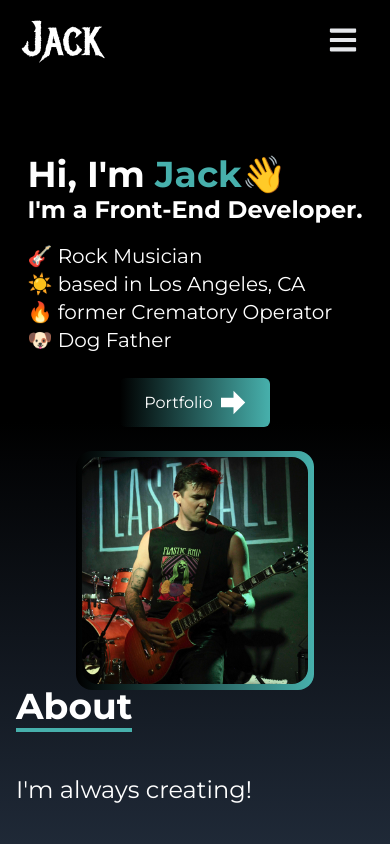
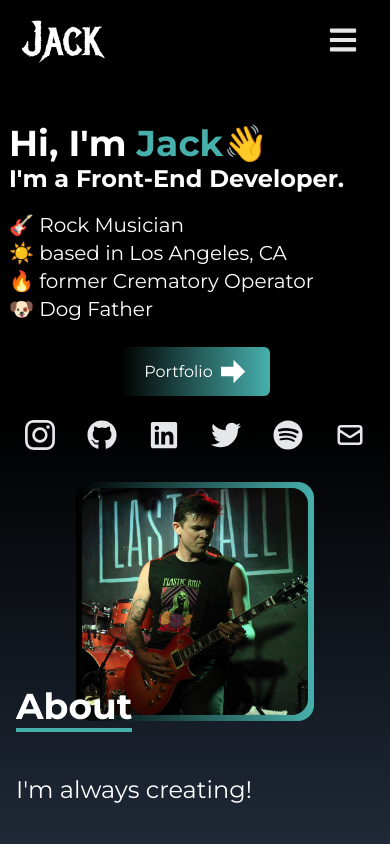
Before and after one commit to jackrobert0220/portfolio-react-tailwind, a React (Create React App) app: page / in a window 390 px wide. Shown: the top 844 px of the page. Built offline with nearby package versions, Linux system fonts and the light colour scheme.

Commit message:
finished placing social links before large query

```diff
--- a/src/components/Home.jsx
+++ b/src/components/Home.jsx
@@ -2,8 +2,70 @@ import React from "react";
 import HeroImage from "../assets/guitar.jpg";
 import { ImArrowRight } from "react-icons/im";
 import { Link } from "react-scroll";
+import { FaGithub, FaLinkedin, FaSpotify, FaTwitter } from "react-icons/fa";
+import { BsInstagram } from "react-icons/bs";
+import { HiOutlineMail } from "react-icons/hi";
 
 const Home = () => {
+
+  const links = [
+    {
+      id: 1,
+      child: (
+        <>
+          <BsInstagram size={30} />
+        </>
+      ),
+      href: "https://instagram.com/jackglazzzer/",
+    },
+    {
+      id: 2,
+      child: (
+        <>
+          <FaGithub size={30} />
+        </>
+      ),
+      href: "https://github.com/jackrobert0220/",
+    },
+    {
+      id: 3,
+      child: (
+        <>
+          <FaLinkedin size={30} />
+        </>
+      ),
+      href: "https://www.linkedin.com/in/jack-glazer/",
+    },
+    {
+      id: 4,
+      child: (
+        <>
+          <FaTwitter size={30} />
+        </>
+      ),
+      href: "https://www.twitter.com/jackglazzzer/",
+    },
+    {
+      id: 5,
+      child: (
+        <>
+          <FaSpotify size={30} />
+        </>
+      ),
+      href: "https://open.spotify.com/artist/7FXugc5Lme1dHnjxD88do4?si=n9eH1rx9QSaSJsyhacFLmQ",
+    },
+    {
+      id: 6,
+      child: (
+        <>
+          <HiOutlineMail size={30} />
+        </>
+      ),
+      href: "mailto:jackrobert0220@gmail.com",
+      style: "rounded-br-md",
+    },
+  ];
+
   return (
     <div
       name="home"
@@ -29,13 +91,31 @@ const Home = () => {
           </p> */}
 
           <div className="flex justify-center sm:justify-start">
-            <Link to="portfolio" smooth duration={500} className="group text-white w-fit px-6 py-3 my-2 flex items-center rounded-md bg-gradient-to-l from-[#47B0AC] to-black-100 cursor-pointer">
+            <Link
+              to="portfolio"
+              smooth
+              duration={500}
+              className="group text-white w-fit px-6 py-3 my-2 flex items-center rounded-md bg-gradient-to-l from-[#47B0AC] to-black-100 cursor-pointer"
+            >
               Portfolio
               <span className="group-hover:rotate-90 duration-300">
                 <ImArrowRight size={25} className="ml-2" />
               </span>
             </Link>
           </div>
+
+          <ul className=" flex lg:hidden">
+        {links.map(({ id, child, link }) => (
+          <li
+            key={id}
+            className="p-4 cursor-pointer capitalize font-medium text-gray-200 hover:scale-110 hover:text-[#47B0AC] duration-200"
+          >
+            {child}
+          </li>
+        ))}
+      </ul>
+
+
         </div>
         <div className="rounded-2xl mx-auto w-2/3 md:w-[10] mt-4 sm:mt-0 bg-gradient-to-l p-[6px] from-[#47B0AC]  to-black">
           <div className="">
```
